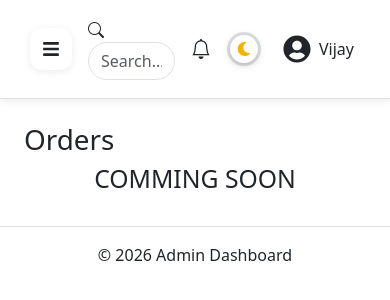
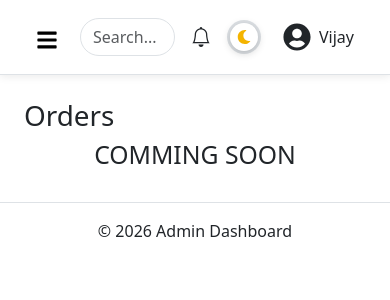
Before and after one commit to chaturbhujvijaydev-droid/react-dashboard, a React (Vite) app: page /orders in a window 390 px wide. Shown: the top 300 px of the page. Built offline with nearby package versions, Linux system fonts and the light colour scheme.

Commit message:
Revert Navbar.jsx to previous version from yesterday

```diff
--- a/src/components/layout/Navbar.jsx
+++ b/src/components/layout/Navbar.jsx
@@ -3,28 +3,15 @@ import ThemeToggle from "../common/ThemeToggle/ThemeToggle";
 import ProfileDropdown from "../common/ProfileDropdown/ProfileDropdown";
 import { FaBars } from "react-icons/fa";
 
-const Navbar = ({
-  setSidebarOpen,
-  collapsed,
-  setCollapsed,
-}) => {
-
-  const handleSidebarToggle = () => {
-    if (window.innerWidth <= 991) {
-      setSidebarOpen(true);
-    } else {
-      setCollapsed(!collapsed);
-    }
-  };
-
+const Navbar = ({ setSidebarOpen }) => {
   return (
     <nav className="navbar-custom d-flex justify-content-between align-items-center">
 
       <div className="d-flex align-items-center gap-3">
 
         <button
-          className="navbar-menu-btn"
-          onClick={handleSidebarToggle}
+          className="menu-btn"
+          onClick={() => setSidebarOpen(true)}
         >
           <FaBars />
         </button>
@@ -35,20 +22,19 @@ const Navbar = ({
 
       </div>
 
-      <div className="d-flex align-items-center gap-3 navbar-actions">
-        <div className="navbar-search-wrapper">
-          <i className="bi bi-search search-icon"></i>
-          <input
-            className="form-control navbar-search"
-            placeholder="Search..."
-          />
-        </div>
+      <div className="d-flex align-items-center gap-3">
 
-        <i className="bi bi-bell fs-5 navbar-icon"></i>
+        <input
+          className="form-control navbar-search"
+          placeholder="Search..."
+        />
+
+        <i className="bi bi-bell fs-5"></i>
 
         <ThemeToggle />
 
         <ProfileDropdown />
+
       </div>
 
     </nav>
```
